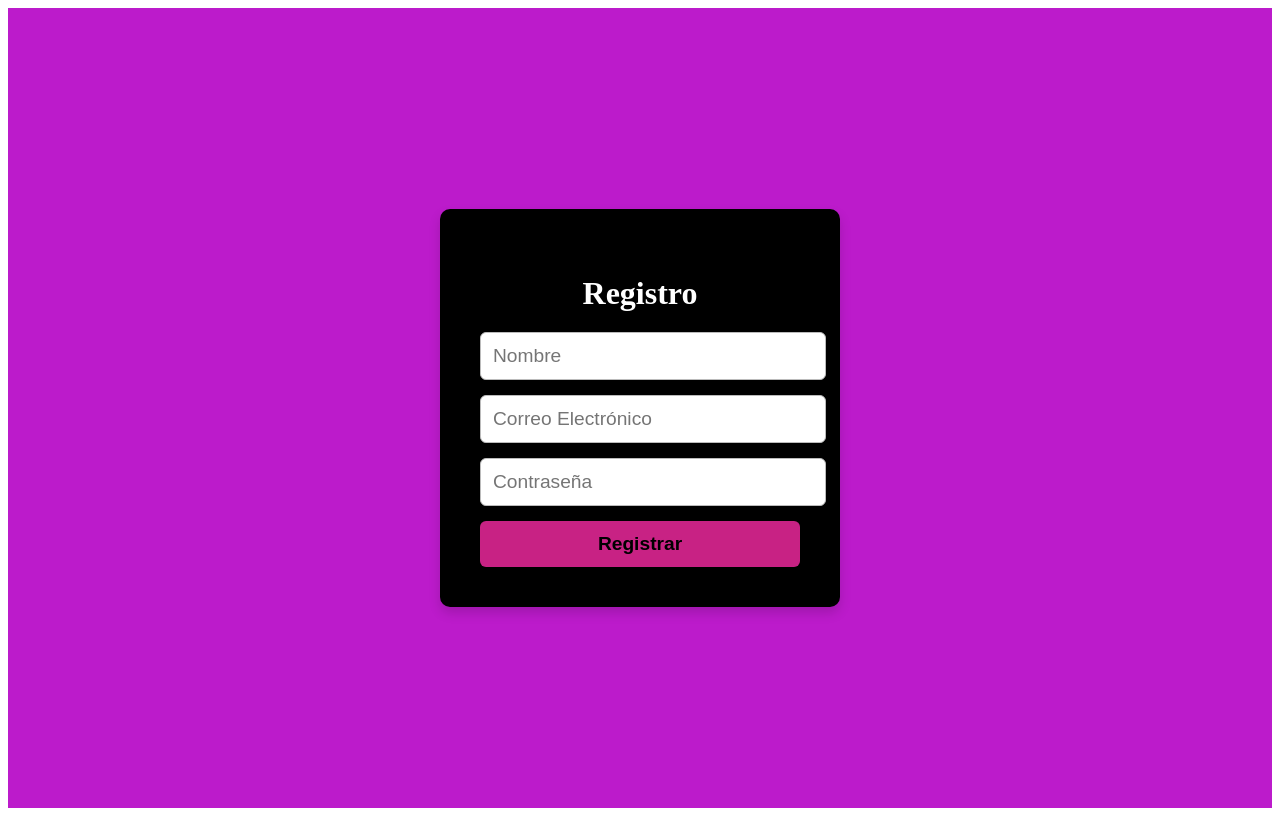
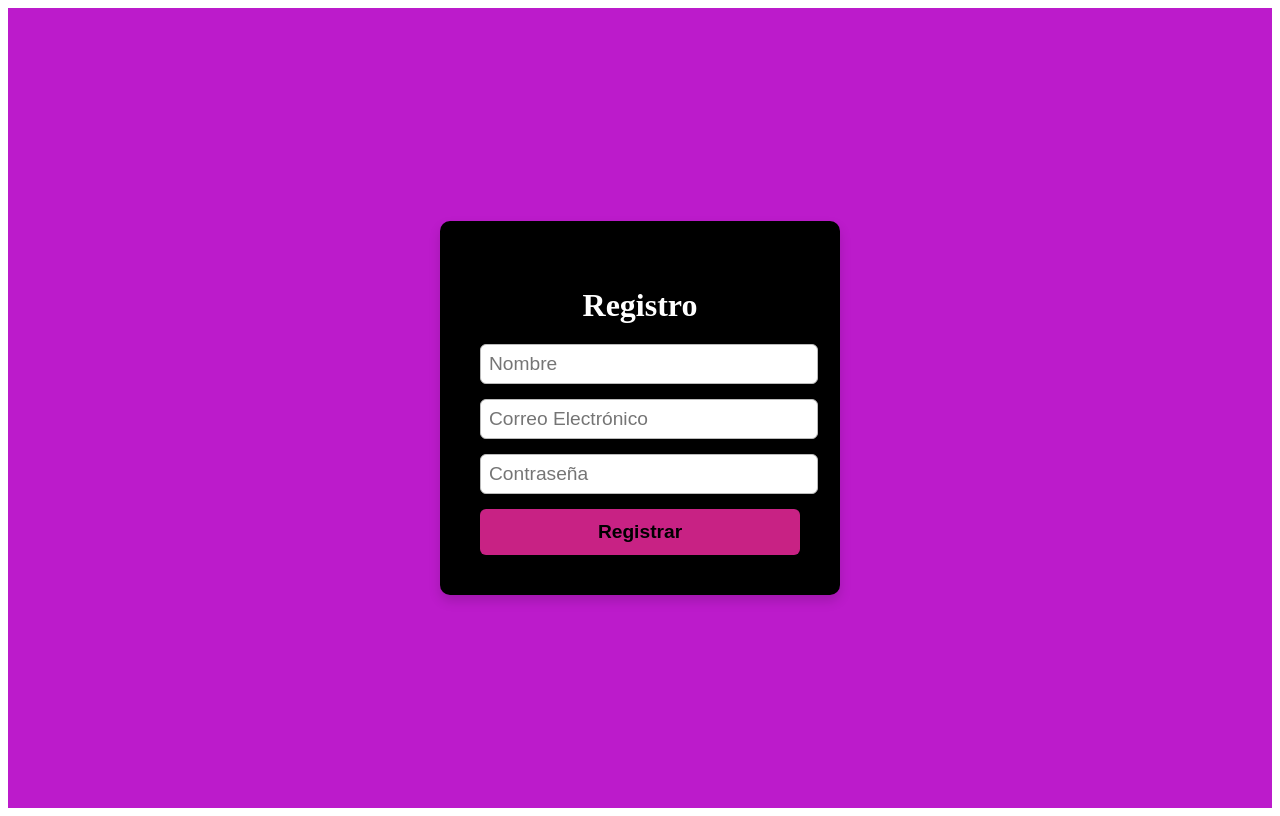
Before and after one commit to Cedrick58/front, a React (Vite) app: page /register in a window 1280 px wide. Built offline with nearby package versions, Linux system fonts and the light colour scheme.

Commit message:
terceavo commit

```diff
--- a/src/components/Home.jsx
+++ b/src/components/Home.jsx
@@ -5,8 +5,8 @@ import { Link } from 'react-router-dom';
 const HomePage = () => {
   return (
     <div style={styles.container}>
-      <h1 style={styles.heading}>Bienvenido a la Página Principal</h1>
-      <p style={styles.description}>¡Gracias por visitar nuestra aplicación! Elige una opción para continuar.</p>
+      <h1 style={styles.heading}>Welcome to Homepage</h1>
+      <p style={styles.description}>Inicia sesión o Regístrate para continuar.</p>
 
       <div style={styles.buttonContainer}>
         <Link to="/login" style={styles.button}>Iniciar sesión</Link>
--- a/src/components/Login.jsx
+++ b/src/components/Login.jsx
@@ -93,7 +93,7 @@ const styles = {
   },
   input: {
     width: '100%',
-    padding: '12px',
+    padding: '8px',
     marginBottom: '15px',
     border: '1px solid #bbb',
     borderRadius: '6px',
--- a/src/components/Register.jsx
+++ b/src/components/Register.jsx
@@ -166,7 +166,7 @@ const styles = {
   },
   input: {
     width: '100%',
-    padding: '12px',
+    padding: '8px',
     marginBottom: '15px',
     border: '1px solid #bbb',
     borderRadius: '6px',
```
